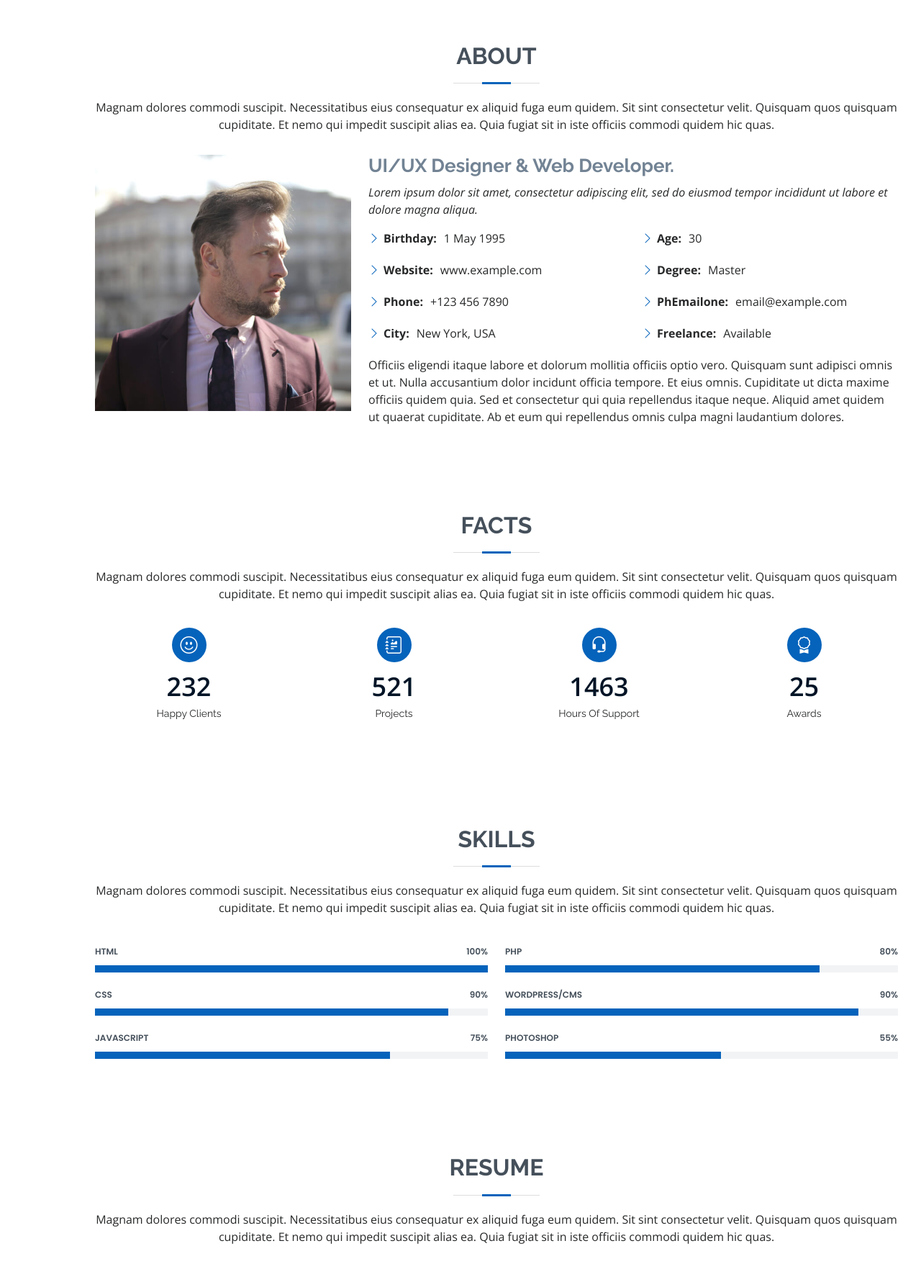
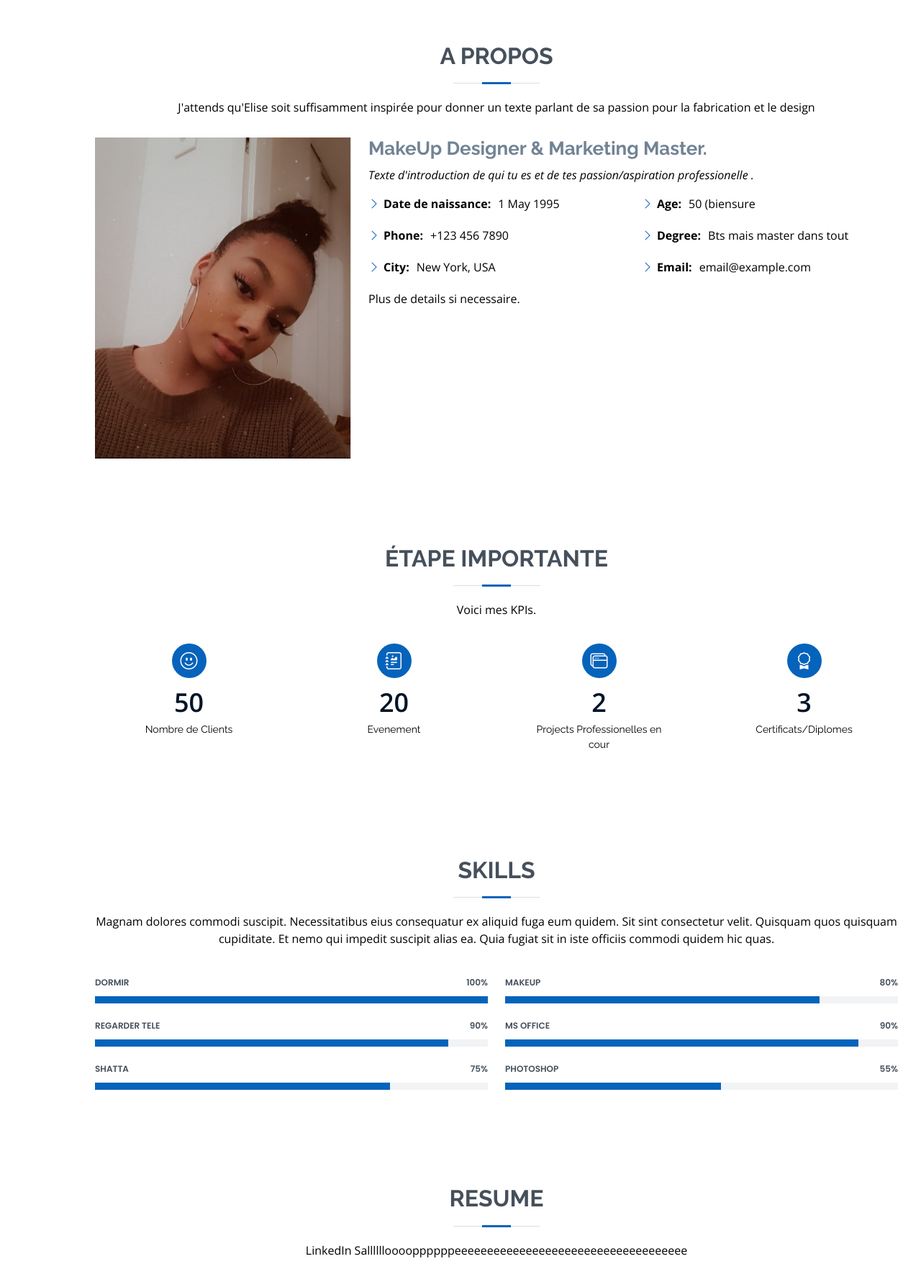
Before and after one commit to roachseb/static-page-cv, a PHP site: page / in a window 1280 px wide. Shown: the part 801-2582 px from the top of the page at 72% size. Run offline with PHP 8.4, Linux system fonts and the light colour scheme.

Commit message:
from template to elise page

```diff
--- a/assets/css/style.css
+++ b/assets/css/style.css
@@ -10,16 +10,16 @@
 --------------------------------------------------------------*/
 body {
   font-family: "Open Sans", sans-serif;
-  color: #272829;
+  color: #000000;
 }
 
 a {
-  color: #0563bb;
+  color: #5405bb;
   text-decoration: none;
 }
 
 a:hover {
-  color: #067ded;
+  color: #bf06ed;
   text-decoration: none;
 }
 
@@ -242,7 +242,7 @@ h1, h2, h3, h4, h5, h6 {
 #hero {
   width: 100%;
   height: 100vh;
-  background: url("../img/hero-bg.jpg") top right no-repeat;
+  background: url("https://drive.google.com/uc?export=view&id=1z4J_iN_nM03-BkHM_MGcx8hYK_Dz_VUQ") top right no-repeat;
   background-size: cover;
   position: relative;
 }
@@ -274,7 +274,7 @@ h1, h2, h3, h4, h5, h6 {
   font-family: "Poppins", sans-serif;
 }
 #hero p span {
-  color: #0563bb;
+  color: #891689;
   letter-spacing: 1px;
 }
 #hero .social-links {
--- a/index.html
+++ b/index.html
@@ -40,10 +40,10 @@
 
     <nav id="navbar" class="navbar nav-menu">
       <ul>
-        <li><a href="#hero" class="nav-link scrollto active"><i class="bx bx-home"></i> <span>Home</span></a></li>
-        <li><a href="#about" class="nav-link scrollto"><i class="bx bx-user"></i> <span>About</span></a></li>
-        <li><a href="#resume" class="nav-link scrollto"><i class="bx bx-file-blank"></i> <span>Resume</span></a></li>
-        <li><a href="#portfolio" class="nav-link scrollto"><i class="bx bx-book-content"></i> <span>Portfolio</span></a></li>
+        <li><a href="#hero" class="nav-link scrollto active"><i class="bx bx-home"></i> <span>Accueil</span></a></li>
+        <li><a href="#about" class="nav-link scrollto"><i class="bx bx-user"></i> <span>A Propos</span></a></li>
+        <li><a href="#resume" class="nav-link scrollto"><i class="bx bx-file-blank"></i> <span>Curriculum Vitae</span></a></li>
+        <li><a href="#portfolio" class="nav-link scrollto"><i class="bx bx-book-content"></i> <span>PorteFeuille</span></a></li>
         <li><a href="#services" class="nav-link scrollto"><i class="bx bx-server"></i> <span>Services</span></a></li>
         <li><a href="#contact" class="nav-link scrollto"><i class="bx bx-envelope"></i> <span>Contact</span></a></li>
       </ul>
@@ -54,10 +54,9 @@
   <!-- ======= Hero Section ======= -->
   <section id="hero" class="d-flex flex-column justify-content-center">
     <div class="container" data-aos="zoom-in" data-aos-delay="100">
-      <h1>Brandon Johnson</h1>
-      <p>I'm <span class="typed" data-typed-items="Makeup Artist, Designer, SFX Artist, Luxury Marketer"></span></p>
+      <h1>Elise P-L</h1>
+      <p>I'm a <span class="typed" data-typed-items="Makeup Artist, Designer, SFX Artist, Luxury Marketer"></span></p>
       <div class="social-links">
-        <a href="#" class="twitter"><i class="bx bxl-twitter"></i></a>
         <a href="#" class="instagram"><i class="bx bxl-instagram"></i></a>
         <a href="#" class="linkedin"><i class="bx bxl-linkedin"></i></a>
       </div>
@@ -71,41 +70,37 @@
       <div class="container" data-aos="fade-up">
 
         <div class="section-title">
-          <h2>About</h2>
-          <p>Magnam dolores commodi suscipit. Necessitatibus eius consequatur ex aliquid fuga eum quidem. Sit sint consectetur velit. Quisquam quos quisquam cupiditate. Et nemo qui impedit suscipit alias ea. Quia fugiat sit in iste officiis commodi quidem hic quas.</p>
+          <h2>A propos</h2>
+          <p>J'attends qu'Elise soit suffisamment inspirée pour donner un texte parlant de sa passion pour la fabrication et le design</p>
         </div>
 
         <div class="row">
           <div class="col-lg-4">
-            <img src="assets/img/profile-img.jpg" class="img-fluid" alt="">
+            <img src="assets/img/Teted'elise.PNG" class="img-fluid" alt="">
           </div>
           <div class="col-lg-8 pt-4 pt-lg-0 content">
-            <h3>UI/UX Designer &amp; Web Developer.</h3>
+            <h3>MakeUp Designer &amp; Marketing Master.</h3>
             <p class="fst-italic">
-              Lorem ipsum dolor sit amet, consectetur adipiscing elit, sed do eiusmod tempor incididunt ut labore et dolore
-              magna aliqua.
+              Texte d'introduction de qui tu es et de tes passion/aspiration professionelle .
             </p>
             <div class="row">
               <div class="col-lg-6">
                 <ul>
-                  <li><i class="bi bi-chevron-right"></i> <strong>Birthday:</strong> <span>1 May 1995</span></li>
-                  <li><i class="bi bi-chevron-right"></i> <strong>Website:</strong> <span>www.example.com</span></li>
+                  <li><i class="bi bi-chevron-right"></i> <strong>Date de naissance:</strong> <span>1 May 1995</span></li>
                   <li><i class="bi bi-chevron-right"></i> <strong>Phone:</strong> <span>+123 456 7890</span></li>
                   <li><i class="bi bi-chevron-right"></i> <strong>City:</strong> <span>New York, USA</span></li>
                 </ul>
               </div>
               <div class="col-lg-6">
                 <ul>
-                  <li><i class="bi bi-chevron-right"></i> <strong>Age:</strong> <span>30</span></li>
-                  <li><i class="bi bi-chevron-right"></i> <strong>Degree:</strong> <span>Master</span></li>
-                  <li><i class="bi bi-chevron-right"></i> <strong>PhEmailone:</strong> <span>email@example.com</span></li>
-                  <li><i class="bi bi-chevron-right"></i> <strong>Freelance:</strong> <span>Available</span></li>
+                  <li><i class="bi bi-chevron-right"></i> <strong>Age:</strong> <span>50 (biensure</span></li>
+                  <li><i class="bi bi-chevron-right"></i> <strong>Degree:</strong> <span>Bts mais master dans tout</span></li>
+                  <li><i class="bi bi-chevron-right"></i> <strong>Email:</strong> <span>email@example.com</span></li>
                 </ul>
               </div>
             </div>
             <p>
-              Officiis eligendi itaque labore et dolorum mollitia officiis optio vero. Quisquam sunt adipisci omnis et ut. Nulla accusantium dolor incidunt officia tempore. Et eius omnis.
-              Cupiditate ut dicta maxime officiis quidem quia. Sed et consectetur qui quia repellendus itaque neque. Aliquid amet quidem ut quaerat cupiditate. Ab et eum qui repellendus omnis culpa magni laudantium dolores.
+               Plus de details si necessaire.
             </p>
           </div>
         </div>
@@ -118,8 +113,8 @@
       <div class="container" data-aos="fade-up">
 
         <div class="section-title">
-          <h2>Facts</h2>
-          <p>Magnam dolores commodi suscipit. Necessitatibus eius consequatur ex aliquid fuga eum quidem. Sit sint consectetur velit. Quisquam quos quisquam cupiditate. Et nemo qui impedit suscipit alias ea. Quia fugiat sit in iste officiis commodi quidem hic quas.</p>
+          <h2>Étape importante</h2>
+          <p> Voici mes KPIs.</p>
         </div>
 
         <div class="row">
@@ -127,32 +122,32 @@
           <div class="col-lg-3 col-md-6">
             <div class="count-box">
               <i class="bi bi-emoji-smile"></i>
-              <span data-purecounter-start="0" data-purecounter-end="232" data-purecounter-duration="1" class="purecounter"></span>
-              <p>Happy Clients</p>
+              <span data-purecounter-start="0" data-purecounter-end="50" data-purecounter-duration="1" class="purecounter"></span>
+              <p>Nombre de Clients</p>
             </div>
           </div>
 
           <div class="col-lg-3 col-md-6 mt-5 mt-md-0">
             <div class="count-box">
               <i class="bi bi-journal-richtext"></i>
-              <span data-purecounter-start="0" data-purecounter-end="521" data-purecounter-duration="1" class="purecounter"></span>
-              <p>Projects</p>
+              <span data-purecounter-start="0" data-purecounter-end="20" data-purecounter-duration="1" class="purecounter"></span>
+              <p>Evenement</p>
             </div>
           </div>
 
           <div class="col-lg-3 col-md-6 mt-5 mt-lg-0">
             <div class="count-box">
-              <i class="bi bi-headset"></i>
-              <span data-purecounter-start="0" data-purecounter-end="1463" data-purecounter-duration="1" class="purecounter"></span>
-              <p>Hours Of Support</p>
+              <i class="bi bi-window-stack"></i>
+              <span data-purecounter-start="0" data-purecounter-end="2" data-purecounter-duration="1" class="purecounter"></span>
+              <p>Projects Professionelles en cour</p>
             </div>
           </div>
 
           <div class="col-lg-3 col-md-6 mt-5 mt-lg-0">
             <div class="count-box">
               <i class="bi bi-award"></i>
-              <span data-purecounter-start="0" data-purecounter-end="25" data-purecounter-duration="1" class="purecounter"></span>
-              <p>Awards</p>
+              <span data-purecounter-start="0" data-purecounter-end="3" data-purecounter-duration="1" class="purecounter"></span>
+              <p>Certificats/Diplomes</p>
             </div>
           </div>
 
@@ -175,21 +170,21 @@
           <div class="col-lg-6">
 
             <div class="progress">
-              <span class="skill">HTML <i class="val">100%</i></span>
+              <span class="skill">Dormir <i class="val">100%</i></span>
               <div class="progress-bar-wrap">
                 <div class="progress-bar" role="progressbar" aria-valuenow="100" aria-valuemin="0" aria-valuemax="100"></div>
               </div>
             </div>
 
             <div class="progress">
-              <span class="skill">CSS <i class="val">90%</i></span>
+              <span class="skill">Regarder Tele <i class="val">90%</i></span>
               <div class="progress-bar-wrap">
                 <div class="progress-bar" role="progressbar" aria-valuenow="90" aria-valuemin="0" aria-valuemax="100"></div>
               </div>
             </div>
 
             <div class="progress">
-              <span class="skill">JavaScript <i class="val">75%</i></span>
+              <span class="skill">Shatta <i class="val">75%</i></span>
               <div class="progress-bar-wrap">
                 <div class="progress-bar" role="progressbar" aria-valuenow="75" aria-valuemin="0" aria-valuemax="100"></div>
               </div>
@@ -200,14 +195,14 @@
           <div class="col-lg-6">
 
             <div class="progress">
-              <span class="skill">PHP <i class="val">80%</i></span>
+              <span class="skill">Makeup <i class="val">80%</i></span>
               <div class="progress-bar-wrap">
                 <div class="progress-bar" role="progressbar" aria-valuenow="80" aria-valuemin="0" aria-valuemax="100"></div>
               </div>
             </div>
 
             <div class="progress">
-              <span class="skill">WordPress/CMS <i class="val">90%</i></span>
+              <span class="skill">MS Office <i class="val">90%</i></span>
               <div class="progress-bar-wrap">
                 <div class="progress-bar" role="progressbar" aria-valuenow="90" aria-valuemin="0" aria-valuemax="100"></div>
               </div>
@@ -233,7 +228,7 @@
 
         <div class="section-title">
           <h2>Resume</h2>
-          <p>Magnam dolores commodi suscipit. Necessitatibus eius consequatur ex aliquid fuga eum quidem. Sit sint consectetur velit. Quisquam quos quisquam cupiditate. Et nemo qui impedit suscipit alias ea. Quia fugiat sit in iste officiis commodi quidem hic quas.</p>
+          <p>LinkedIn Sallllllooooppppppeeeeeeeeeeeeeeeeeeeeeeeeeeeeeeeeeeee</p>
         </div>
 
         <div class="row">
@@ -306,16 +301,16 @@
           <div class="col-lg-12 d-flex justify-content-center" data-aos="fade-up" data-aos-delay="100">
             <ul id="portfolio-flters">
               <li data-filter="*" class="filter-active">All</li>
-              <li data-filter=".filter-app">App</li>
-              <li data-filter=".filter-card">Card</li>
-              <li data-filter=".filter-web">Web</li>
+              <li data-filter=".filter-body">Body</li>
+              <li data-filter=".filter-face">Face</li>
+              <li data-filter=".filter-design">Design</li>
             </ul>
           </div>
         </div>
 
         <div class="row portfolio-container" data-aos="fade-up" data-aos-delay="200">
 
-          <div class="col-lg-4 col-md-6 portfolio-item filter-app">
+          <div class="col-lg-4 col-md-6 portfolio-item filter-body">
             <div class="portfolio-wrap">
               <img src="assets/img/portfolio/portfolio-1.jpg" class="img-fluid" alt="">
               <div class="portfolio-info">
@@ -329,7 +324,7 @@
             </div>
           </div>
 
-          <div class="col-lg-4 col-md-6 portfolio-item filter-web">
+          <div class="col-lg-4 col-md-6 portfolio-item filter-face">
             <div class="portfolio-wrap">
               <img src="assets/img/portfolio/portfolio-2.jpg" class="img-fluid" alt="">
               <div class="portfolio-info">
@@ -343,7 +338,7 @@
             </div>
           </div>
 
-          <div class="col-lg-4 col-md-6 portfolio-item filter-app">
+          <div class="col-lg-4 col-md-6 portfolio-item filter-body">
             <div class="portfolio-wrap">
               <img src="assets/img/portfolio/portfolio-3.jpg" class="img-fluid" alt="">
               <div class="portfolio-info">
@@ -357,7 +352,7 @@
             </div>
           </div>
 
-          <div class="col-lg-4 col-md-6 portfolio-item filter-card">
+          <div class="col-lg-4 col-md-6 portfolio-item filter-design">
             <div class="portfolio-wrap">
               <img src="assets/img/portfolio/portfolio-4.jpg" class="img-fluid" alt="">
               <div class="portfolio-info">
@@ -371,12 +366,12 @@
             </div>
           </div>
 
-          <div class="col-lg-4 col-md-6 portfolio-item filter-web">
+          <div class="col-lg-4 col-md-6 portfolio-item filter-body">
             <div class="portfolio-wrap">
               <img src="assets/img/portfolio/portfolio-5.jpg" class="img-fluid" alt="">
               <div class="portfolio-info">
-                <h4>Web 2</h4>
-                <p>Web</p>
+                <h4>Body 2</h4>
+                <p>Body</p>
                 <div class="portfolio-links">
                   <a href="assets/img/portfolio/portfolio-5.jpg" data-gallery="portfolioGallery" class="portfolio-lightbox" title="Web 2"><i class="bx bx-plus"></i></a>
                   <a href="portfolio-details.html" class="portfolio-details-lightbox" data-glightbox="type: external" title="Portfolio Details"><i class="bx bx-link"></i></a>
@@ -385,7 +380,7 @@
             </div>
           </div>
 
-          <div class="col-lg-4 col-md-6 portfolio-item filter-app">
+          <div class="col-lg-4 col-md-6 portfolio-item filter-body">
             <div class="portfolio-wrap">
               <img src="assets/img/portfolio/portfolio-6.jpg" class="img-fluid" alt="">
               <div class="portfolio-info">
@@ -399,7 +394,7 @@
             </div>
           </div>
 
-          <div class="col-lg-4 col-md-6 portfolio-item filter-card">
+          <div class="col-lg-4 col-md-6 portfolio-item filter-design">
             <div class="portfolio-wrap">
               <img src="assets/img/portfolio/portfolio-7.jpg" class="img-fluid" alt="">
               <div class="portfolio-info">
@@ -413,7 +408,7 @@
             </div>
           </div>
 
-          <div class="col-lg-4 col-md-6 portfolio-item filter-card">
+          <div class="col-lg-4 col-md-6 portfolio-item filter-design">
             <div class="portfolio-wrap">
               <img src="assets/img/portfolio/portfolio-8.jpg" class="img-fluid" alt="">
               <div class="portfolio-info">
@@ -427,7 +422,7 @@
             </div>
           </div>
 
-          <div class="col-lg-4 col-md-6 portfolio-item filter-web">
+          <div class="col-lg-4 col-md-6 portfolio-item filter-face">
             <div class="portfolio-wrap">
               <img src="assets/img/portfolio/portfolio-9.jpg" class="img-fluid" alt="">
               <div class="portfolio-info">
@@ -540,88 +535,6 @@
       </div>
     </section><!-- End Services Section -->
 
-    <!-- ======= Testimonials Section ======= -->
-    <section id="testimonials" class="testimonials section-bg">
-      <div class="container" data-aos="fade-up">
-
-        <div class="section-title">
-          <h2>Testimonials</h2>
-        </div>
-
-        <div class="testimonials-slider swiper" data-aos="fade-up" data-aos-delay="100">
-          <div class="swiper-wrapper">
-
-            <div class="swiper-slide">
-              <div class="testimonial-item">
-                <img src="assets/img/testimonials/testimonials-1.jpg" class="testimonial-img" alt="">
-                <h3>Saul Goodman</h3>
-                <h4>Ceo &amp; Founder</h4>
-                <p>
-                  <i class="bx bxs-quote-alt-left quote-icon-left"></i>
-                  Proin iaculis purus consequat sem cure digni ssim donec porttitora entum suscipit rhoncus. Accusantium quam, ultricies eget id, aliquam eget nibh et. Maecen aliquam, risus at semper.
-                  <i class="bx bxs-quote-alt-right quote-icon-right"></i>
-                </p>
-              </div>
-            </div><!-- End testimonial item -->
-
-            <div class="swiper-slide">
-              <div class="testimonial-item">
-                <img src="assets/img/testimonials/testimonials-2.jpg" class="testimonial-img" alt="">
-                <h3>Sara Wilsson</h3>
-                <h4>Designer</h4>
-                <p>
-                  <i class="bx bxs-quote-alt-left quote-icon-left"></i>
-                  Export tempor illum tamen malis malis eram quae irure esse labore quem cillum quid cillum eram malis quorum velit fore eram velit sunt aliqua noster fugiat irure amet legam anim culpa.
-                  <i class="bx bxs-quote-alt-right quote-icon-right"></i>
-                </p>
-              </div>
-            </div><!-- End testimonial item -->
-
-            <div class="swiper-slide">
-              <div class="testimonial-item">
-                <img src="assets/img/testimonials/testimonials-3.jpg" class="testimonial-img" alt="">
-                <h3>Jena Karlis</h3>
-                <h4>Store Owner</h4>
-                <p>
-                  <i class="bx bxs-quote-alt-left quote-icon-left"></i>
-                  Enim nisi quem export duis labore cillum quae magna enim sint quorum nulla quem veniam duis minim tempor labore quem eram duis noster aute amet eram fore quis sint minim.
-                  <i class="bx bxs-quote-alt-right quote-icon-right"></i>
-                </p>
-              </div>
-            </div><!-- End testimonial item -->
-
-            <div class="swiper-slide">
-              <div class="testimonial-item">
-                <img src="assets/img/testimonials/testimonials-4.jpg" class="testimonial-img" alt="">
-                <h3>Matt Brandon</h3>
-                <h4>Freelancer</h4>
-                <p>
-                  <i class="bx bxs-quote-alt-left quote-icon-left"></i>
-                  Fugiat enim eram quae cillum dolore dolor amet nulla culpa multos export minim fugiat minim velit minim dolor enim duis veniam ipsum anim magna sunt elit fore quem dolore labore illum veniam.
-                  <i class="bx bxs-quote-alt-right quote-icon-right"></i>
-                </p>
-              </div>
-            </div><!-- End testimonial item -->
-
-            <div class="swiper-slide">
-              <div class="testimonial-item">
-                <img src="assets/img/testimonials/testimonials-5.jpg" class="testimonial-img" alt="">
-                <h3>John Larson</h3>
-                <h4>Entrepreneur</h4>
-                <p>
-                  <i class="bx bxs-quote-alt-left quote-icon-left"></i>
-                  Quis quorum aliqua sint quem legam fore sunt eram irure aliqua veniam tempor noster veniam enim culpa labore duis sunt culpa nulla illum cillum fugiat legam esse veniam culpa fore nisi cillum quid.
-                  <i class="bx bxs-quote-alt-right quote-icon-right"></i>
-                </p>
-              </div>
-            </div><!-- End testimonial item -->
-
-          </div>
-          <div class="swiper-pagination"></div>
-        </div>
-
-      </div>
-    </section><!-- End Testimonials Section -->
 
     <!-- ======= Contact Section ======= -->
     <section id="contact" class="contact">
@@ -694,13 +607,10 @@
   <!-- ======= Footer ======= -->
   <footer id="footer">
     <div class="container">
-      <h3>Brandon Johnson</h3>
+      <h3>Elise P-L</h3>
       <p>Et aut eum quis fuga eos sunt ipsa nihil. Labore corporis magni eligendi fuga maxime saepe commodi placeat.</p>
       <div class="social-links">
-        <a href="#" class="twitter"><i class="bx bxl-twitter"></i></a>
-        <a href="#" class="facebook"><i class="bx bxl-facebook"></i></a>
         <a href="#" class="instagram"><i class="bx bxl-instagram"></i></a>
-        <a href="#" class="google-plus"><i class="bx bxl-skype"></i></a>
         <a href="#" class="linkedin"><i class="bx bxl-linkedin"></i></a>
       </div>
       <div class="copyright">
```
Also changed, not shown: assets/img/Teted'elise.PNG (added), assets/img/portfolio/portfolio-1.jpg, assets/img/portfolio/portfolio-2.jpg, assets/img/portfolio/portfolio-3.jpg, assets/img/portfolio/portfolio-4.jpg, assets/img/portfolio/portfolio-5.jpg, assets/img/portfolio/portfolio-6.jpg, assets/img/portfolio/portfolio-7.jpg, assets/img/portfolio/portfolio-8.jpg, assets/img/portfolio/portfolio-9.jpg, assets/img/portfolio/portfolio-details-1.jpg, assets/img/portfolio/portfolio-details-2.jpg, assets/img/portfolio/portfolio-details-3.jpg.
